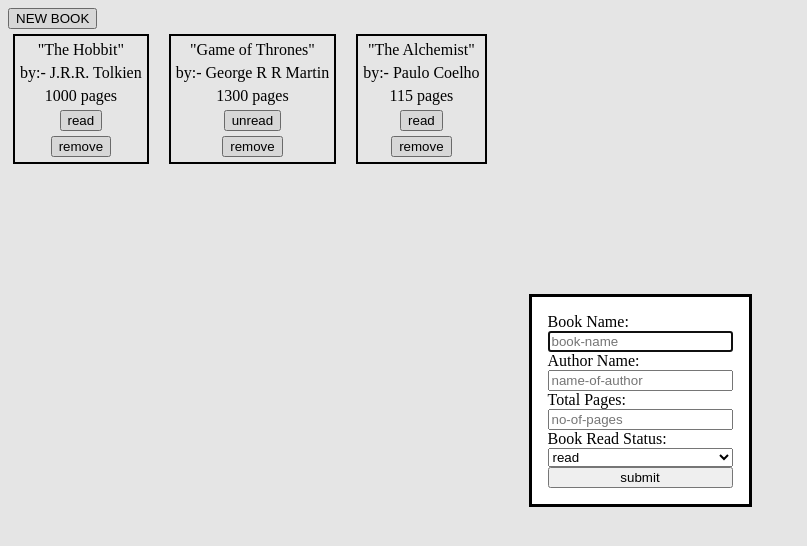
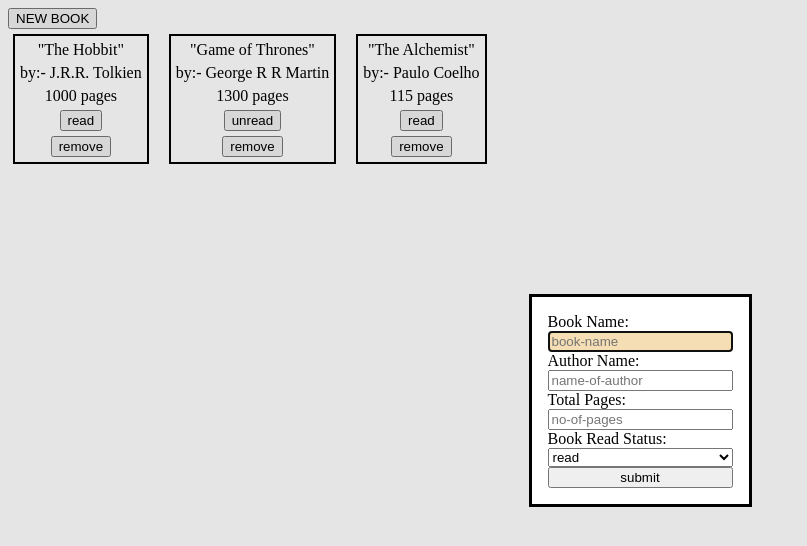
Before and after one commit to oblivion24/myLibrary, a plain HTML site: page index.html in a window 1280 px wide. Both pictures are taken after a click on the button "NEW BOOK". Shown: the whole page, without its empty margins (0-807 px from the left). Drawn offline with Linux system fonts and the light colour scheme.

Commit message:
form validation added for the input

```diff
--- a/script.js
+++ b/script.js
@@ -37,32 +37,41 @@ function displayBook(book){
   bookForm.className = 'bookForm';
 
   //make the input elements of the form
+  const label1 = document.createElement("label");
   const title = document.createElement('input');
+  label1.textContent = "Book Name:";
+  label1.setAttribute("for", "title");
   title.className = 'title';
   title.id = 'title';
   title.type = 'text';
   title.placeholder = 'book-name';
-  const label1 = document.createElement("label");
-  label1.textContent = "Book Name:";
-  label1.setAttribute("for", "title");
+  title.setAttribute('required', '');
+  title.setAttribute('minlength', '4');
+  title.setAttribute('pattern', '^[A-Za-z]+$');
 
+  const label2 = document.createElement('label');
   const author = document.createElement('input');
+  label2.textContent = 'Author Name:';
+  label2.setAttribute('for', 'author');
   author.className = 'author';
   author.id = 'author';
   author.type = 'text';
   author.placeholder = 'name-of-author';
-  const label2 = document.createElement('label');
-  label2.textContent = 'Author Name:';
-  label2.setAttribute('for', 'author');
+  author.setAttribute('required', '');
+  author.setAttribute('minlength', '4');
+  author.setAttribute('maxlength', '50');
+  author.setAttribute('pattern', '^[A-Za-z]+$');
 
+  const label3 = document.createElement('label');
   const totalPages = document.createElement('input');
+  label3.textContent = 'Total Pages:';
+  label3.setAttribute('for', 'totalPages');
   totalPages.className = 'totalPages';
   totalPages.id = 'totalPages';
   totalPages.type = 'number';
   totalPages.placeholder = 'no-of-pages';
-  const label3 = document.createElement('label');
-  label3.textContent = 'Total Pages:';
-  label3.setAttribute('for', 'totalPages');
+  totalPages.setAttribute('min', '10');
+  totalPages.setAttribute('max', '1000');
 
   const readInfo = document.createElement('select');
   readInfo.className = 'readInfo';
@@ -113,7 +122,6 @@ newBook.addEventListener('click', function() {
 const form = document.querySelector(".bookForm");
 form.addEventListener("submit", (event) => {
   event.preventDefault(); // Prevent default form submission
-
   // Get the values from the form inputs
   const bookName = title.value;
   const bookAuthor = author.value;
@@ -189,5 +197,4 @@ function changeReadStatus(index, readInfoButton){
 function changeValue(index, newValue) {
     myLibrary[index].readInfo = newValue;
 }
-//Object.setPrototypeOf(Book, changeValue);
 displayBook();
--- a/styles.css
+++ b/styles.css
@@ -18,3 +18,8 @@
     display: flex;
     flex-direction: column;
 }
+
+.title:invalid{
+    border: 2px solid red;
+    background: wheat;
+}
```
